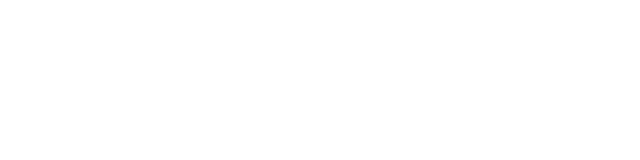
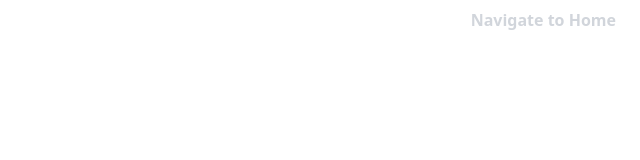
Before and after one commit to bhavuk2002/github-task-frontend, a React (Vite) app: page /repo/1 in a window 1280 px wide. Shown: the top 160 px of the page, without its empty margins (640-1280 px from the left). Built offline with nearby package versions, Linux system fonts and the light colour scheme.

Commit message:
added way to go back to homepage

```diff
--- a/src/pages/RepoDetails.jsx
+++ b/src/pages/RepoDetails.jsx
@@ -1,5 +1,5 @@
 import { useEffect, useState } from "react";
-import { useParams } from "react-router-dom";
+import { useParams, Link } from "react-router-dom";
 import { useLocation } from "react-router-dom";
 
 const RepoDetails = () => {
@@ -11,14 +11,18 @@
 
   useEffect(() => {
     setRepoDetails(repoData);
-    // console.log(repoData);
-    // console.log(repoDetails);
-  }, [repoFullName]);
+  }, [repoData, repoFullName]);
 
   // if (loading) return <p>Loading...</p>;
 
   return (
-    <div>
+    <div className="m-6 flex">
+      <Link
+        to={`/`}
+        className=" absolute text-gray-300 hover:text-blue-300 font-semibold top-2 right-6"
+      >
+        Navigate to Home
+      </Link>
       {repoDetails && (
         <div className="flex flex-row items-start m-24 p-12 space-y-4">
           {/* Owner and Verification */}
@@ -48,7 +52,7 @@
               <a
                 href={repoDetails.homepage}
                 target="_blank"
-                className="text-4xl font-bold"
+                className="text-4xl font-bold hover:text-blue-500"
               >
                 {repoDetails.name}
               </a>
--- a/src/pages/UserDetails.jsx
+++ b/src/pages/UserDetails.jsx
@@ -20,38 +20,33 @@
             username: username,
           }
         );
-
-        console.log(userResponse);
-
         const userData = userResponse.data;
 
         const reposResponse = await axios.get(
           `https://api.github.com/users/${username}/repos`
         );
 
-        console.log(reposResponse);
-
         const reposData = reposResponse.data;
 
         setUserInfo(userData);
         setRepos(reposData);
       } catch (error) {
-        console.log(repos);
         console.error("Error fetching user data:", error);
       }
       setLoading(false);
     };
 
     fetchUserData();
-  }, [username]);
+  }, [repos, username]);
 
   if (loading) return <p>Loading...</p>;
 
   return (
     <div className="flex ">
-      {userInfo === null && (
+      {loading && userInfo === null && (
         <div className=" m-4">
           No User Found. Please enter a valid username.
+          <Link to={`/`}>Navigate to back Homepage</Link>
         </div>
       )}
       {userInfo && (
@@ -75,6 +70,13 @@
               className="text-blue-600 hover:text-blue-800 font-semibold"
             >
               View Followers
+            </Link>
+            <br />
+            <Link
+              to={`/`}
+              className="text-gray-300 hover:text-blue-300 font-semibold"
+            >
+              Navigate to Home
             </Link>
           </div>
         </div>
```
